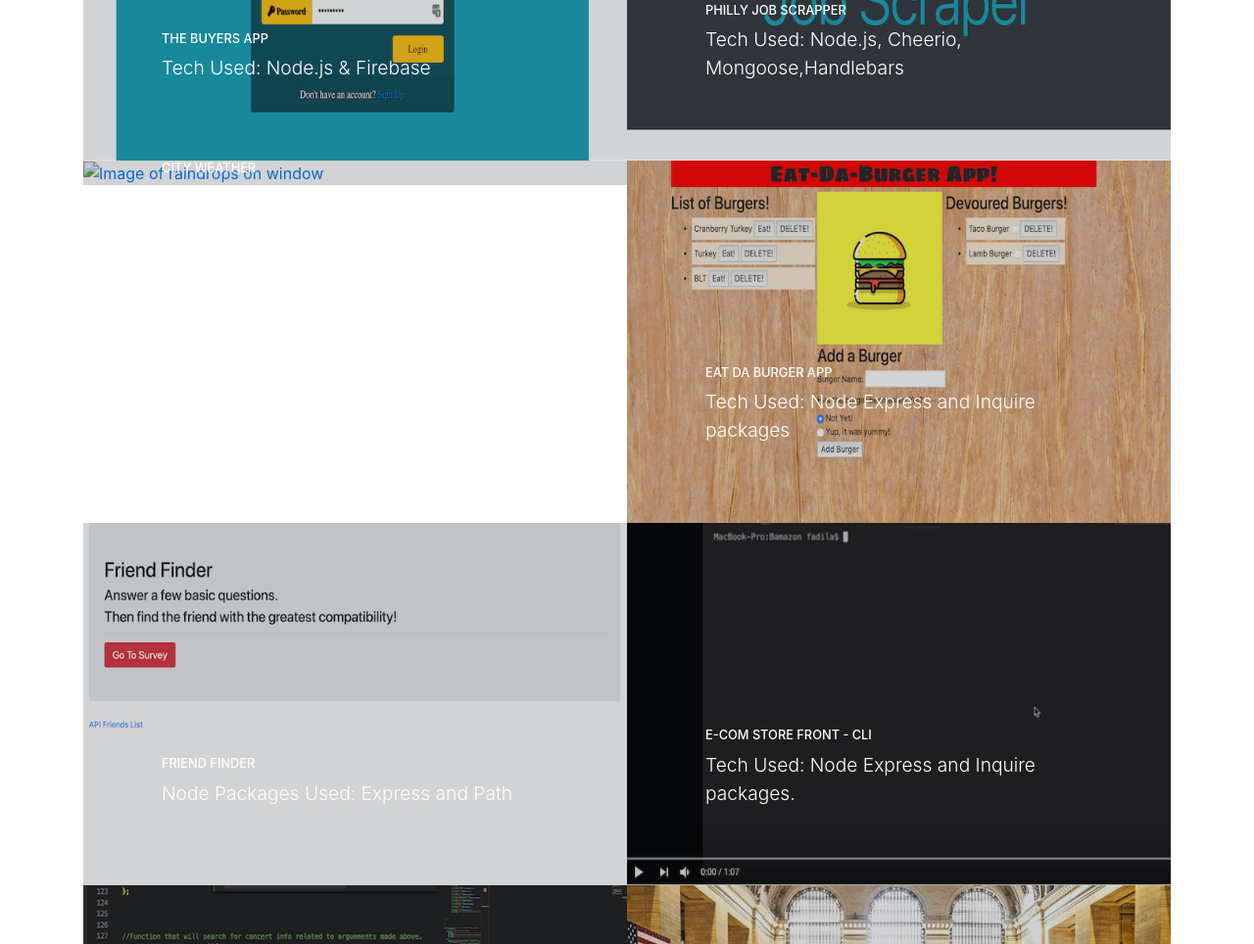
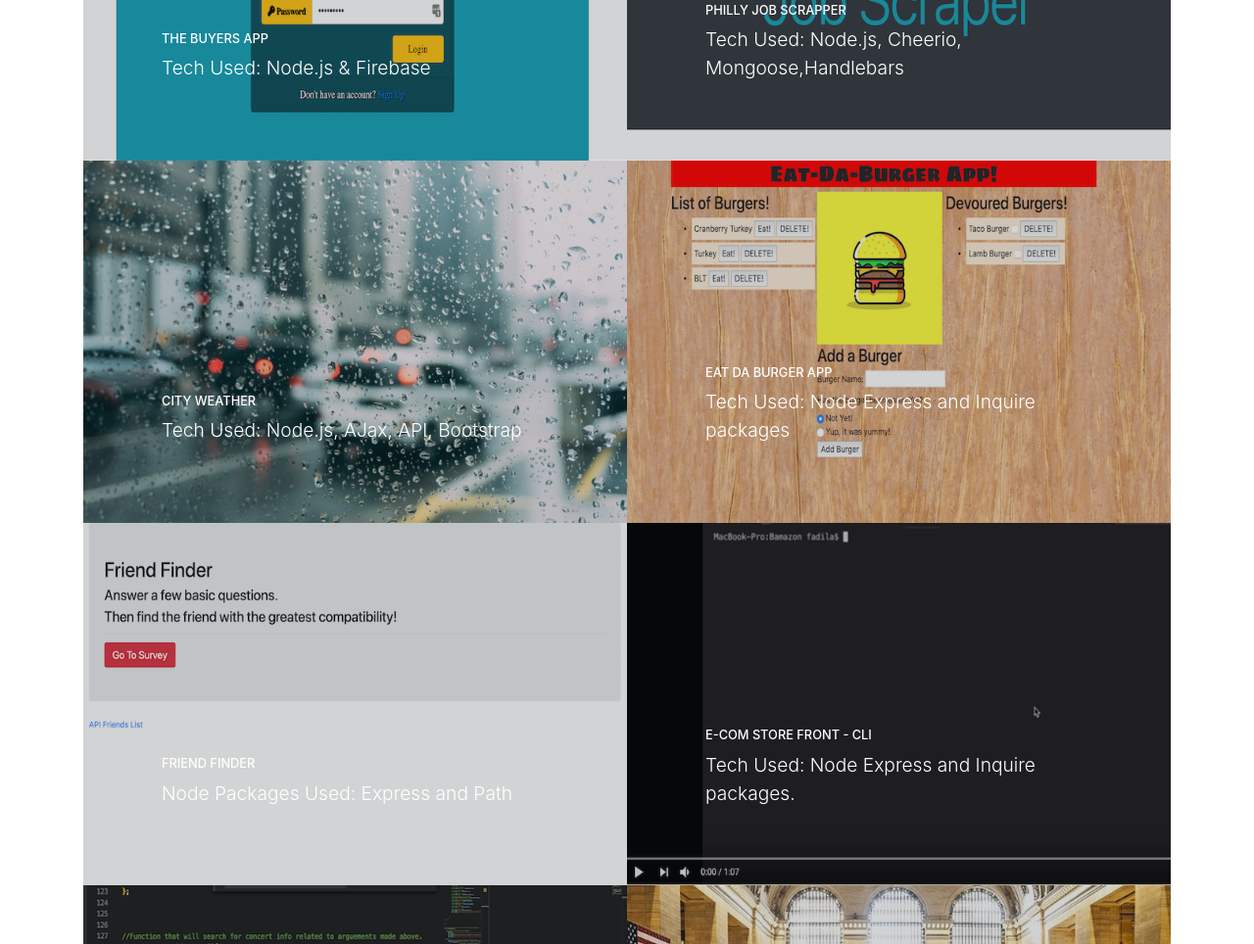
Before and after one commit to fbdel/Portfolio-Page, a website with bundled scripts: page index.html in a window 1280 px wide. Shown: the part 2370-3334 px from the top of the page at 98% size. Built offline with nearby package versions, Linux system fonts and the light colour scheme; files whose address does not match are found by name.

Commit message:
image link fixed

```diff
--- a/index.html
+++ b/index.html
@@ -212,7 +212,7 @@
                 <p class="mb-0">Tech Used: Node.js, AJax, API, Bootstrap</p>
               </span>
             </span>
-            <img class="img-fluid" src="img/raining.png" alt="Image of raindrops on window">
+            <img class="img-fluid" src="img/raining.jpg" alt="Image of raindrops on window">
           </a>
         </div>
 
```
